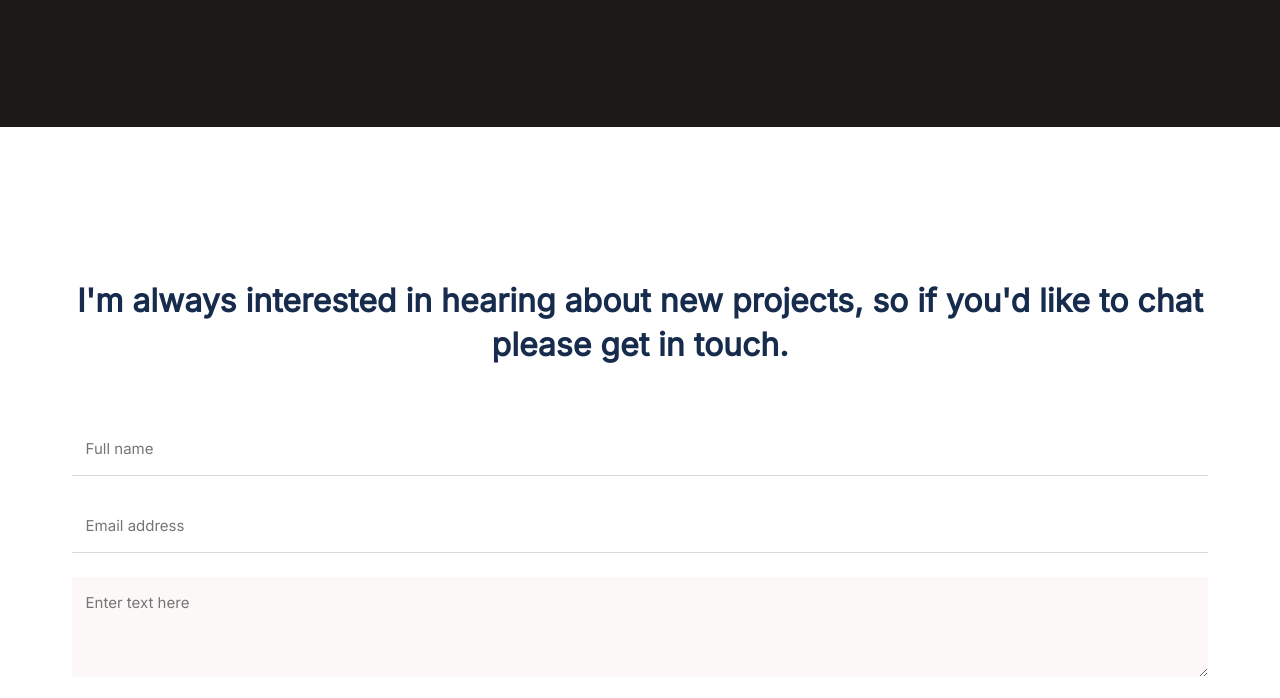
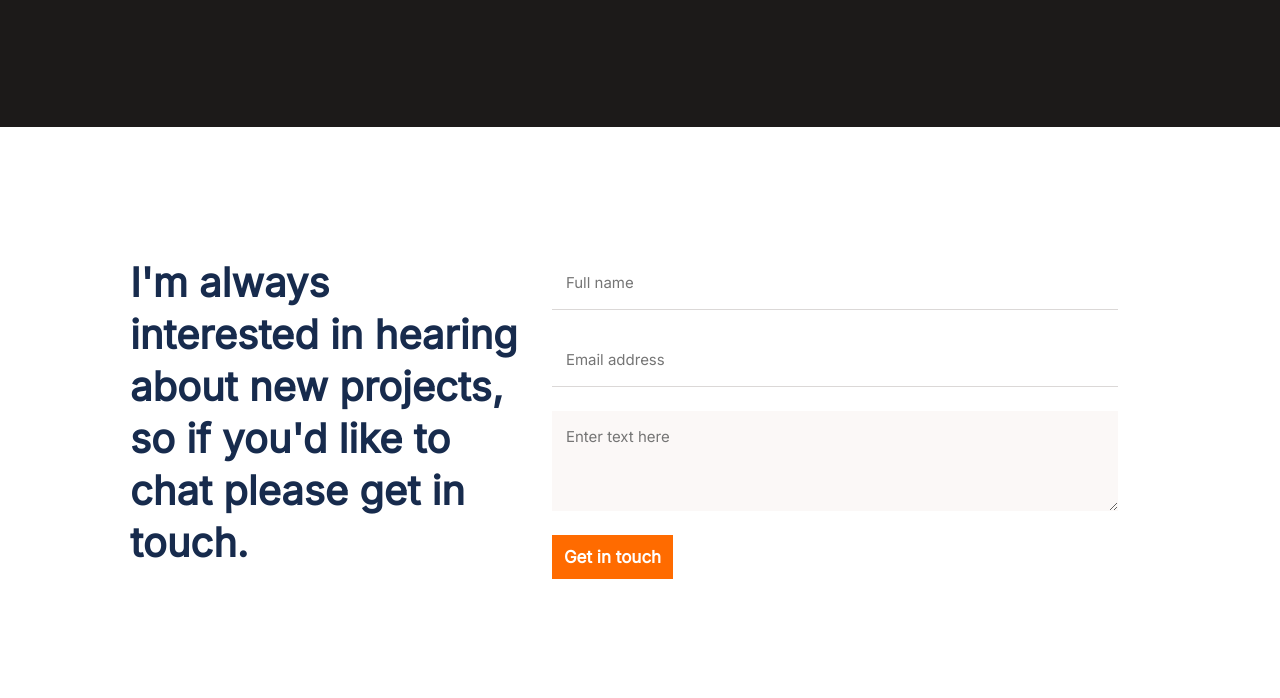
Before and after one commit to mperezbazan/mperezbazan.github.io, a website: page index.html in a window 1280 px wide. Shown: the part 3650-4348 px from the top of the page. Drawn offline with Linux system fonts and the light colour scheme.

Commit message:
Add desktop version in section Contact

```diff
--- a/css/style.css
+++ b/css/style.css
@@ -354,6 +354,10 @@ ul {
 .white-background {
   background-color: #fff;
   padding: 120px 24px;
+  display: flex;
+  flex-direction: column;
+  align-items: center;
+  gap: 24px;
 }
 
 .make-flex {
@@ -562,6 +566,28 @@ ul {
     align-items: flex-start;
   }
 
+  .white-background {
+    flex-direction: row;
+    padding: 130px;
+    gap: 24px;
+    align-items: flex-start;
+  }
+
+  #form-headline {
+    flex-grow: 1;
+    flex-basis: 455px;
+    text-align: left;
+    margin: 0;
+    font-size: 40px;
+    line-height: 52px;
+  }
+
+  .contact-form {
+    flex-grow: 3;
+    flex-basis: 684px;
+    align-items: flex-start;
+  }
+
   .lg-none {
     display: none;
   }
--- a/index.html
+++ b/index.html
@@ -263,11 +263,11 @@
         </ul>
       </div>
     </section>
-    <section class="white-background make-flex">
-      <form class="make-flex" action="https://formspree.io/f/mrgdqveo" method="POST">
-        <h3 id="form-headline">
-          I'm always interested in hearing about new projects, so if you'd like to chat please get in touch.
-        </h3>
+    <section class="white-background">
+      <h3 id="form-headline">
+        I'm always interested in hearing about new projects, so if you'd like to chat please get in touch.
+      </h3>
+      <form class="make-flex contact-form" action="https://formspree.io/f/mrgdqveo" method="POST">
         <label for="name" hidden>Name</label>
         <input type="text" name="Name" id="name" class="inputs" placeholder="Full name" maxlength="50" required>
         <label for="email" hidden>Email</label>
```
